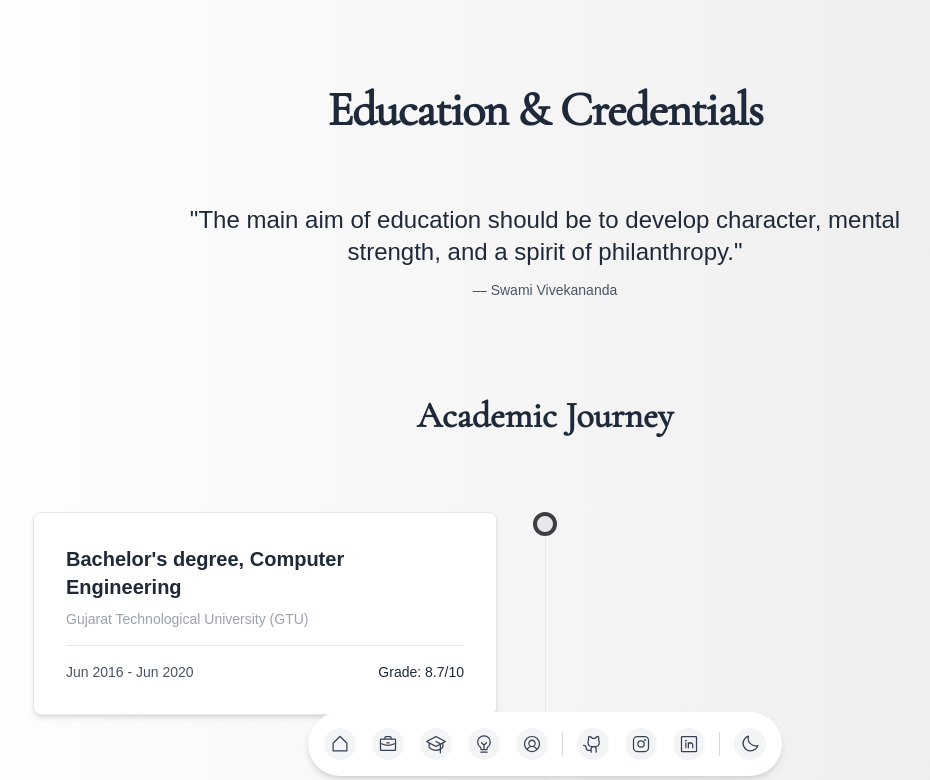
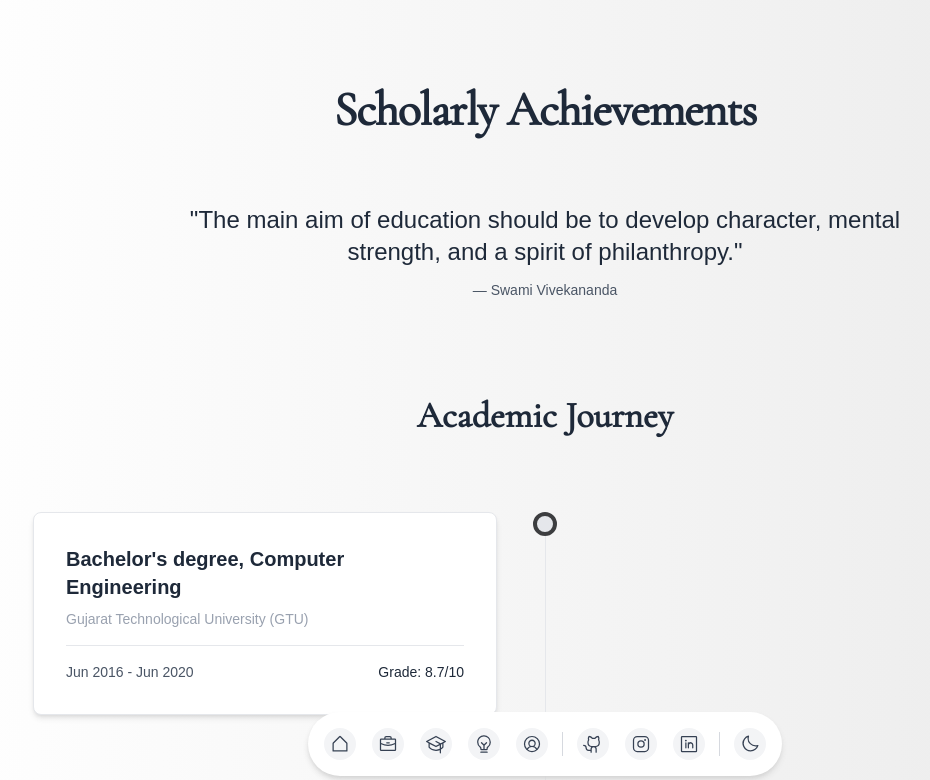
Before and after one commit to imdhruv99/Portfolio-FrontEnd, a Next.js app: page /education in a window 1280 px wide. Shown: the top 780 px of the page, without its empty margins (95-1025 px from the left). Built offline with nearby package versions, Linux system fonts and the light colour scheme.

Commit message:
[UPDATED] Name

```diff
--- a/src/components/Education/index.tsx
+++ b/src/components/Education/index.tsx
@@ -220,7 +220,7 @@ const Education = ({ isDarkTheme }: EducationProps) => {
                     ref={headingRef}
                     className={`text-4xl sm:text-5xl font-serif font-bold text-center tracking-tight leading-tight mb-16 ${theme.text}`}
                 >
-                    Education & Credentials
+                    Scholarly Achievements
                 </h1>
 
                 {/* Quote Section */}
```
